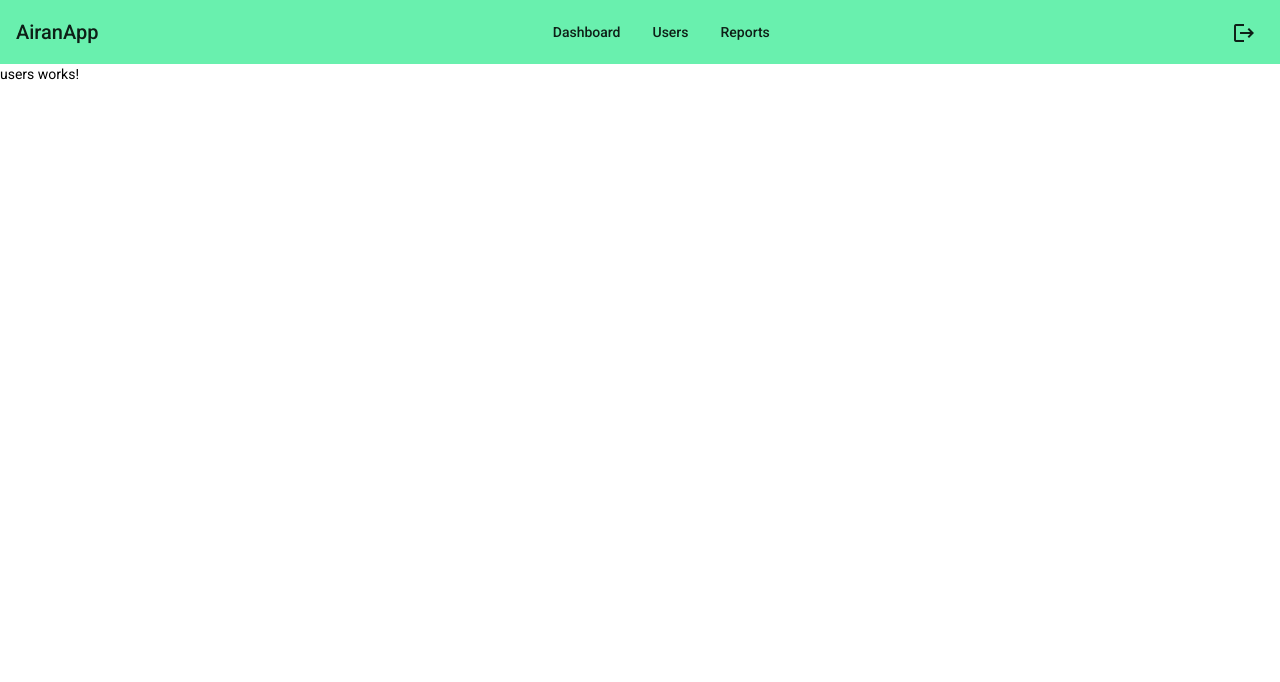
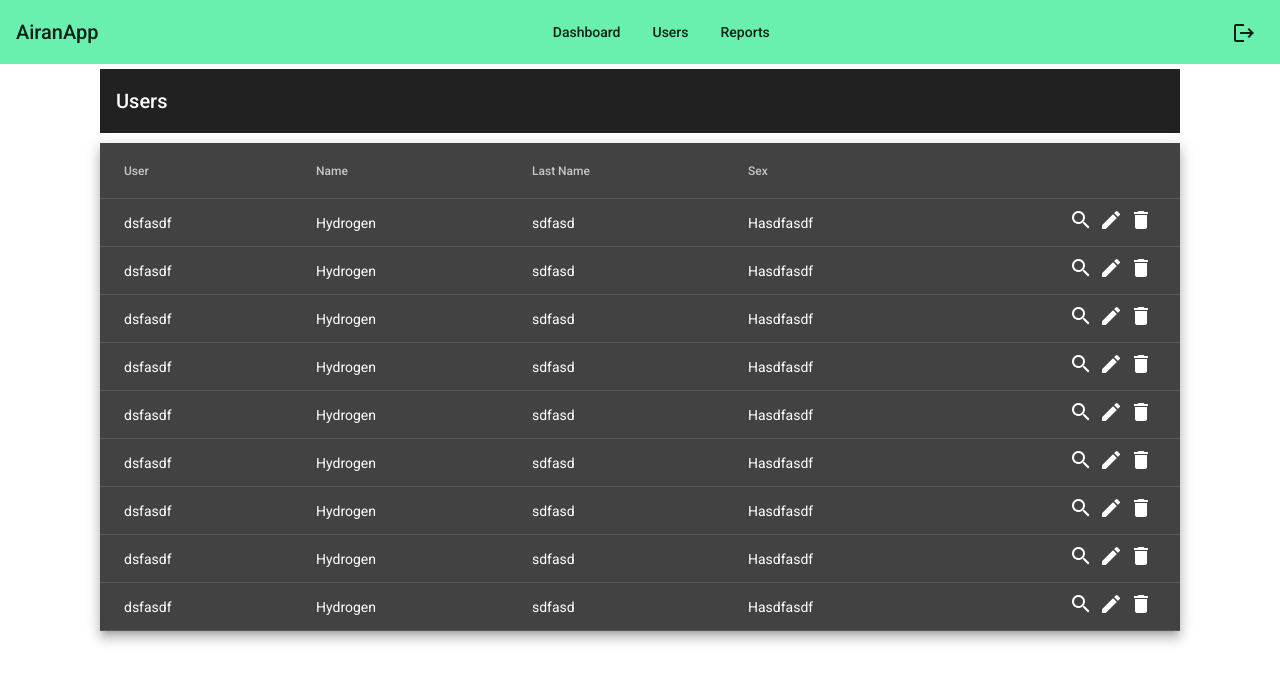
Before and after one commit to afran012/Data-Warehouse, an Angular app in the folder material/: page /dashboard in a window 1280 px wide. Both pictures are taken after a click on the button "Users". Shown: the top 682 px of the page. Built offline with nearby package versions, Linux system fonts and the light colour scheme.

Commit message:
add icons table

```diff
--- a/material/src/app/components/dashboard/main/main.component.html
+++ b/material/src/app/components/dashboard/main/main.component.html
@@ -1 +1,5 @@
-<p>main works!</p>
+<section class="container">
+    <mat-toolbar>
+        <span> Dashboard </span>
+    </mat-toolbar>
+</section>
--- a/material/src/app/components/dashboard/main/main.component.scss
+++ b/material/src/app/components/dashboard/main/main.component.scss
@@ -0,0 +1,4 @@
+.container {
+    margin: 100px;
+    margin-top: 5px;
+}
--- a/material/src/app/components/dashboard/reports/reports.component.html
+++ b/material/src/app/components/dashboard/reports/reports.component.html
@@ -1 +1,5 @@
-<p>reports works!</p>
+<section class="container">
+    <mat-toolbar>
+        <span> Reports </span>
+    </mat-toolbar>
+</section>
--- a/material/src/app/components/dashboard/users/users.component.html
+++ b/material/src/app/components/dashboard/users/users.component.html
@@ -1 +1,58 @@
-<p>users works!</p>
+<section class="container">
+    <mat-toolbar>
+        <span> Users </span>
+    </mat-toolbar>
+    <table mat-table [dataSource]="dataSource" class="mat-elevation-z8">
+
+        <!--- Note that these columns can be defined in any order.
+              The actual rendered columns are set as a property on the row definition" -->
+
+        <!-- Position Column -->
+        <ng-container matColumnDef="user">
+          <th mat-header-cell *matHeaderCellDef> User </th>
+          <td mat-cell *matCellDef="let element"> {{element.user}} </td>
+        </ng-container>
+
+        <!-- Name Column -->
+        <ng-container matColumnDef="name">
+          <th mat-header-cell *matHeaderCellDef> Name </th>
+          <td mat-cell *matCellDef="let element"> {{element.name}} </td>
+        </ng-container>
+
+        <!-- Weight Column -->
+        <ng-container matColumnDef="lastname">
+          <th mat-header-cell *matHeaderCellDef> Last Name </th>
+          <td mat-cell *matCellDef="let element"> {{element.lastname}} </td>
+        </ng-container>
+
+        <!-- Symbol Column -->
+        <ng-container matColumnDef="sex">
+          <th mat-header-cell *matHeaderCellDef> Sex </th>
+          <td mat-cell *matCellDef="let element"> {{element.sex}} </td>
+        </ng-container>
+
+        <!-- actions Column -->
+        <ng-container matColumnDef="actions">
+          <th mat-header-cell *matHeaderCellDef></th>
+          <td mat-cell *matCellDef="let element">
+            <section class="btn-list-user">
+              <a>
+                <mat-icon>search</mat-icon>
+              </a>
+              <a>
+                <mat-icon>edit</mat-icon>
+              </a>
+              <a>
+                <mat-icon>delete</mat-icon>
+              </a>
+            </section>
+          </td>
+        </ng-container>
+
+
+        <tr mat-header-row *matHeaderRowDef="displayedColumns"></tr>
+        <tr mat-row *matRowDef="let row; columns: displayedColumns;"></tr>
+      </table>
+
+
+</section>
--- a/material/src/app/components/dashboard/users/users.component.scss
+++ b/material/src/app/components/dashboard/users/users.component.scss
@@ -0,0 +1,22 @@
+.container {
+    margin: 100px;
+    margin-top: 5px;
+}
+
+table {
+    width: 100%;
+    margin-top: 10px;
+}
+
+.btn-list-user{
+    text-align: right;
+}
+
+th {
+    width: 20%;
+}
+
+section.btn-list-user a {
+    cursor: pointer;
+    margin: 3px;
+}
--- a/material/src/app/components/dashboard/users/users.component.ts
+++ b/material/src/app/components/dashboard/users/users.component.ts
@@ -1,4 +1,21 @@
 import { Component, OnInit } from '@angular/core';
+import { User } from '../../../interfaces/user';
+
+///// TAABLA
+
+const listUsers: User[] = [
+  {user: 'dsfasdf', name: 'Hydrogen', lastname: 'sdfasd', sex: 'Hasdfasdf'},
+  {user: 'dsfasdf', name: 'Hydrogen', lastname: 'sdfasd', sex: 'Hasdfasdf'},
+  {user: 'dsfasdf', name: 'Hydrogen', lastname: 'sdfasd', sex: 'Hasdfasdf'},
+  {user: 'dsfasdf', name: 'Hydrogen', lastname: 'sdfasd', sex: 'Hasdfasdf'},
+  {user: 'dsfasdf', name: 'Hydrogen', lastname: 'sdfasd', sex: 'Hasdfasdf'},
+  {user: 'dsfasdf', name: 'Hydrogen', lastname: 'sdfasd', sex: 'Hasdfasdf'},
+  {user: 'dsfasdf', name: 'Hydrogen', lastname: 'sdfasd', sex: 'Hasdfasdf'},
+  {user: 'dsfasdf', name: 'Hydrogen', lastname: 'sdfasd', sex: 'Hasdfasdf'},
+  {user: 'dsfasdf', name: 'Hydrogen', lastname: 'sdfasd', sex: 'Hasdfasdf'}
+];
+
+///////////////////////////
 
 @Component({
   selector: 'app-users',
@@ -6,6 +23,8 @@ import { Component, OnInit } from '@angular/core';
   styleUrls: ['./users.component.scss']
 })
 export class UsersComponent implements OnInit {
+  displayedColumns: string[] = ['user', 'name', 'lastname', 'sex', 'actions'];
+  dataSource = listUsers;
 
   constructor() { }
 
--- /dev/null
+++ b/material/src/app/interfaces/user.ts
@@ -0,0 +1,6 @@
+export interface User {
+    user: string,
+    name: string,
+    lastname:string,
+    sex:string
+}
```
Also changed, not shown: material/src/app/components/shared/shared.module.ts (+5 -2 lines).
